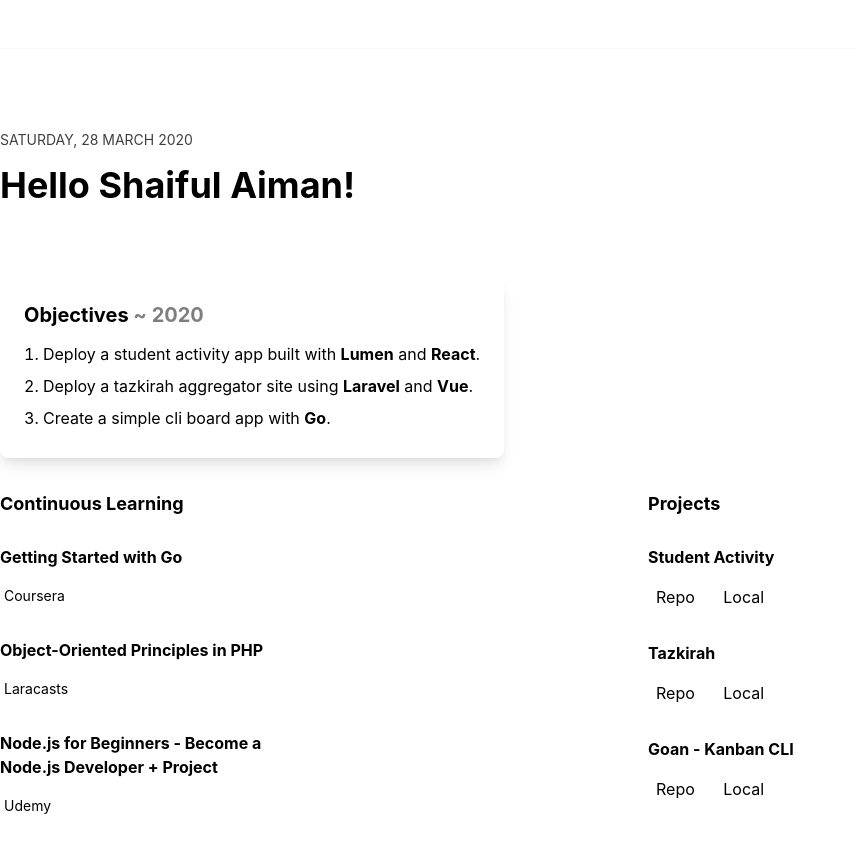
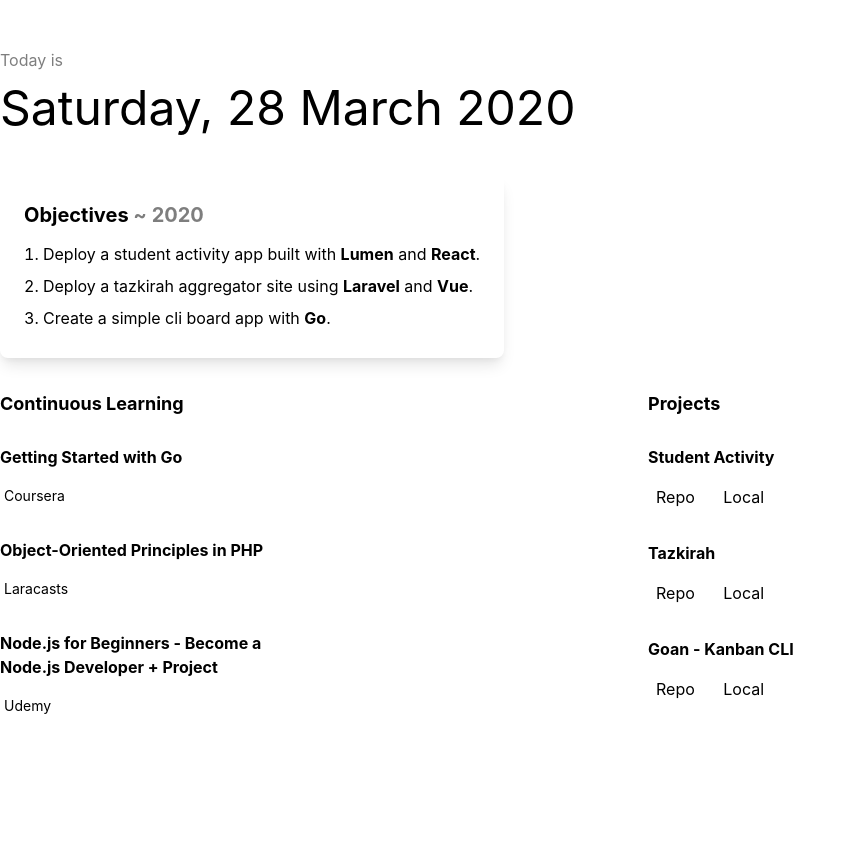
Before and after one commit to ibnumalik/start-page, a Svelte app: page / in a window 1280 px wide. Shown: the whole page, without its empty margins (0-856 px from the left). After the commit the page ends 800 px from the top, so only its background shows below. Built offline with nearby package versions, Linux system fonts and the light colour scheme; what tailwind-nord would draw is missing.

Commit message:
Update header information

```diff
--- a/src/Header.svelte
+++ b/src/Header.svelte
@@ -12,8 +12,7 @@
   const date = d.toLocaleDateString('en-MY', options);
 </script>
 
-<div class="header pt-12 pb-16">
-  <hr class="mb-20 opacity-25" />
-  <p class="text-sm uppercase mb-2 opacity-75">{date}</p>
-  <h1 class="text-4xl font-bold">Hello {name}!</h1>
+<div class="header pt-12 pb-8">
+  <p class="opacity-50">Today is</p>
+  <p class="text-5xl">{date}</p>
 </div>
--- a/src/Projects.svelte
+++ b/src/Projects.svelte
@@ -28,9 +28,7 @@
               Local
             </a>
           </div>
-
         </div>
-
       </li>
     {/each}
   </ul>
```
